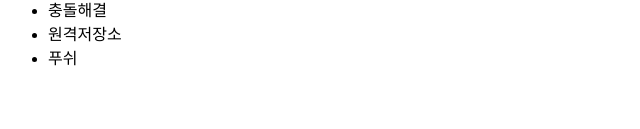
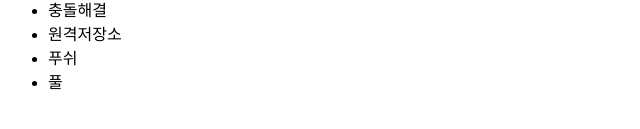
Before and after one commit to akghsun82/opentutorials_git_akghsun82, a plain HTML site: page index.html in a window 1280 px wide. Shown: the part 159-288 px from the top of the page, 0-640 px from the left. Drawn offline with Linux system fonts and the light colour scheme.

Commit message:
풀 추가

```diff
--- a/index.html
+++ b/index.html
@@ -17,6 +17,7 @@
 			<li>충돌해결</li>
 			<li>원격저장소</li>
 			<li>푸쉬</li>
+			<li>풀</li>
 		</ul>
 	</body>
 </html>
```
